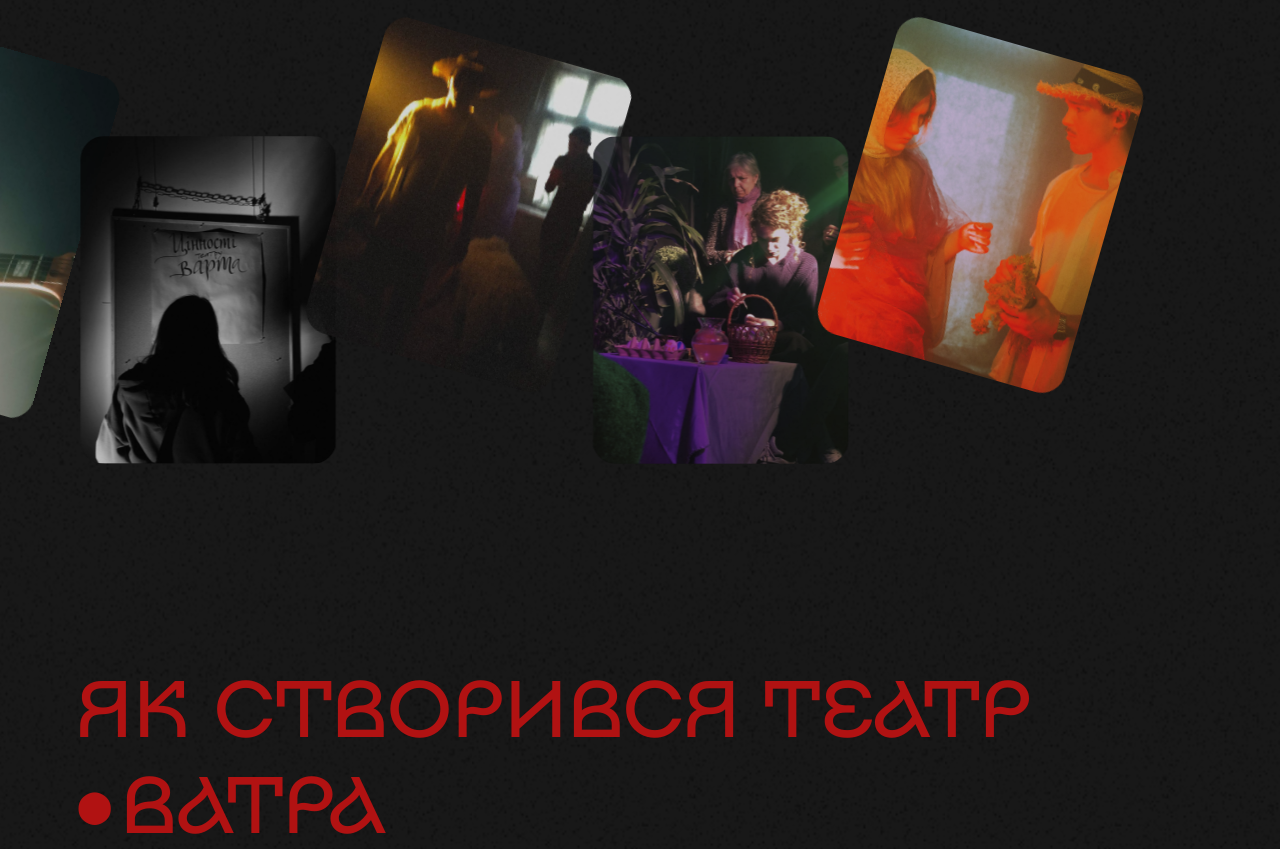
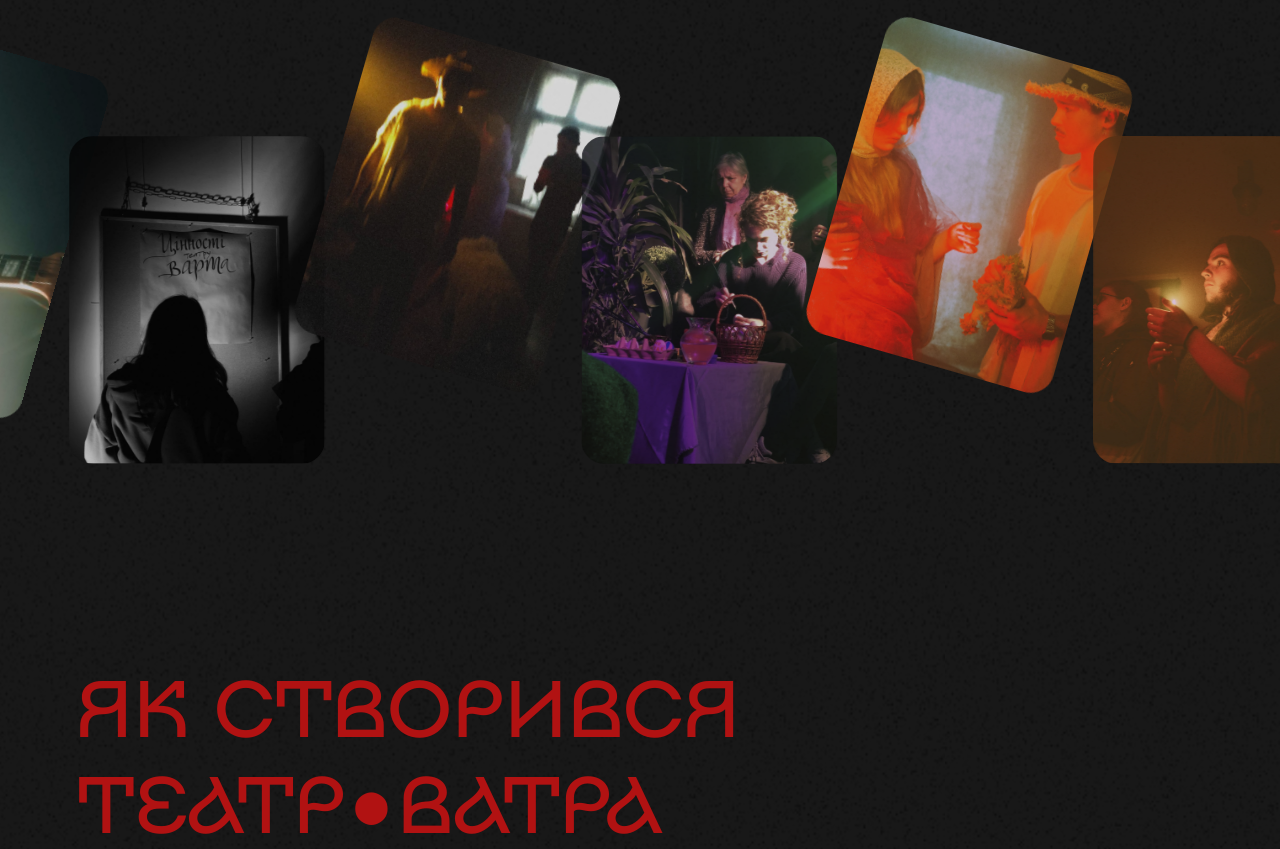
Before and after one commit to okuruchimas/Vatra-Frontend, a Next.js app: page / in a window 1280 px wide. Shown: the part 3880-4729 px from the top of the page. Built offline with nearby package versions, Linux system fonts and the light colour scheme.

Commit message:
a few remarks with dimensions

```diff
--- a/components /JoinUs/index.tsx
+++ b/components /JoinUs/index.tsx
@@ -19,7 +19,7 @@ const Wrap = styled.div`
   display: flex;
   flex-direction: column;
   align-items: center;
-  padding: 8vh 0;
+  margin: 8vh 0;
 `;
 const Title = styled.span`
   font-family: "namu-1750";
--- a/components /OurTeam/index.tsx
+++ b/components /OurTeam/index.tsx
@@ -58,6 +58,7 @@ const OurTeam = () => {
       <SliderWrap>
         {TestArr.map(({ name, role, superPower, url }) => (
           <PersonCard
+            key={name}
             name={name}
             role={role}
             superPower={superPower}
@@ -66,6 +67,7 @@ const OurTeam = () => {
         ))}
         {TestArr.map(({ name, role, superPower, url }) => (
           <PersonCard
+            key={role}
             name={name}
             role={role}
             superPower={superPower}
@@ -76,6 +78,7 @@ const OurTeam = () => {
       <SliderWrap1>
         {TestArr.map(({ name, role, superPower, url }) => (
           <PersonCard
+            key={url}
             name={name}
             role={role}
             superPower={superPower}
@@ -84,6 +87,7 @@ const OurTeam = () => {
         ))}
         {TestArr.map(({ name, role, superPower, url }) => (
           <PersonCard
+            key={name + role}
             name={name}
             role={role}
             superPower={superPower}
--- a/components /PhotoSlider/index.tsx
+++ b/components /PhotoSlider/index.tsx
@@ -49,14 +49,14 @@ const Slider = styled.div`
   padding: 40vh 0 20vh;
 `;
 const SliderTrack = styled.div`
-  animation: scroll 24s linear infinite;
+  animation: photo-scroll 24s linear infinite;
   display: flex;
   width: calc(20vw * 12);
   div:nth-of-type(even) {
     bottom: 12vh;
     transform: rotate(16deg);
   }
-  @keyframes scroll {
+  @keyframes photo-scroll {
     0% {
       transform: translateX(0);
     }
--- a/components /layout/BigTitle/index.tsx
+++ b/components /layout/BigTitle/index.tsx
@@ -19,7 +19,7 @@ const BigTitle = ({ textBefore, textAfter, isGray }: Props) => {
 export default BigTitle;
 
 const Wrap = styled.span<{ isGray?: boolean }>`
-  max-width: 76vw;
+  max-width: 64vw;
   text-transform: uppercase;
   font-family: "namu-1400";
   font-size: 10vh;
```
